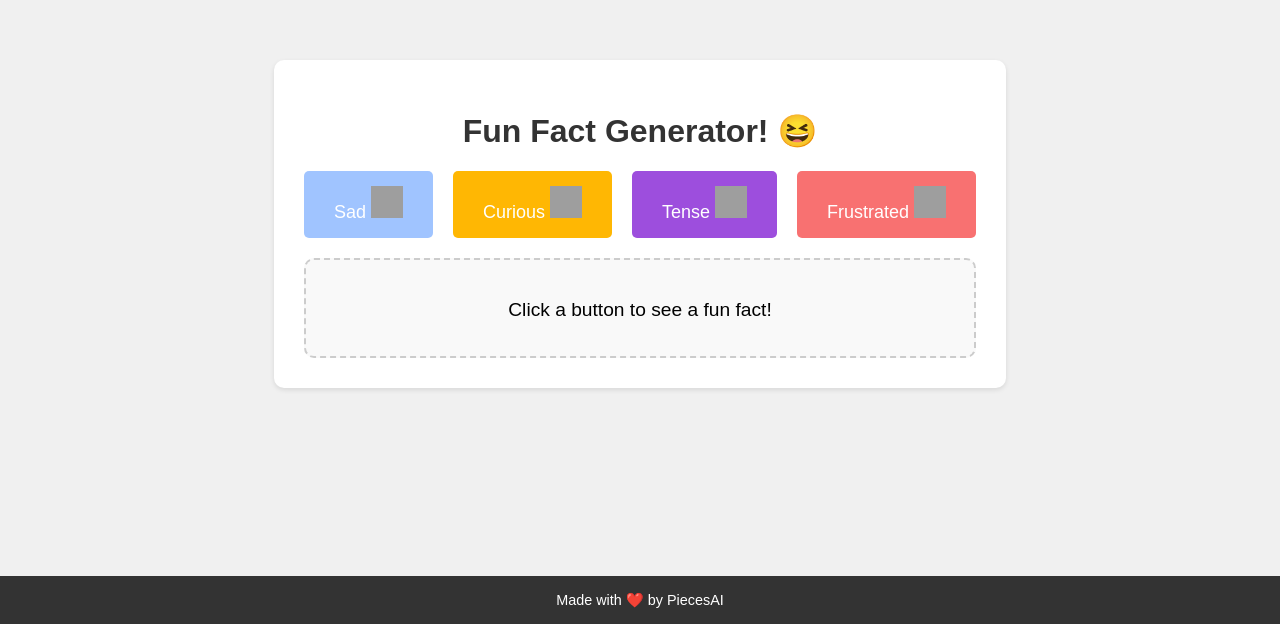
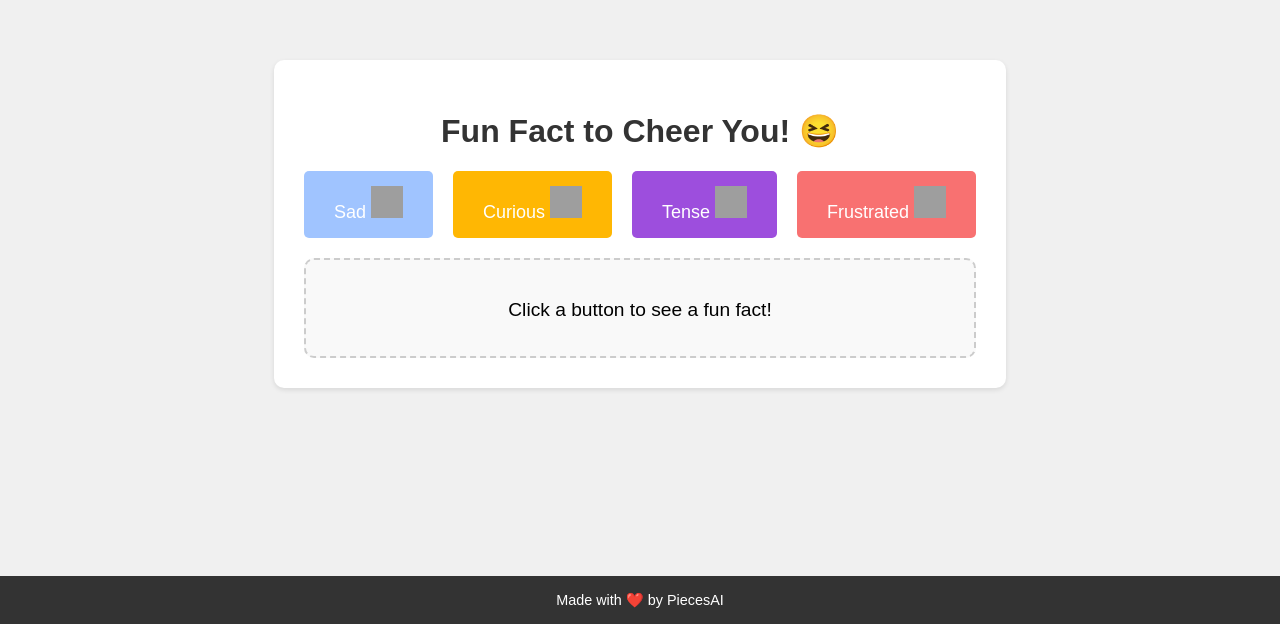
Before and after one commit to AbhinavTheDev/fun-fact, a plain HTML site: page index.html in a window 1280 px wide. Shown: the part 176-800 px from the top of the page. Drawn offline with Linux system fonts and the light colour scheme; grey boxes are pictures that could not be loaded.

Commit message:
Update index.html

```diff
--- a/index.html
+++ b/index.html
@@ -8,7 +8,7 @@
       href="https://fonts.gstatic.com/s/e/notoemoji/latest/1f604/512.gif"
       type="image/x-icon"
     />
-    <title>Fun Fact Generator</title>
+    <title>Moody Fun Fact</title>
     <style>
       body {
         font-family: "Arial", sans-serif;
@@ -125,7 +125,7 @@
   </head>
   <body>
     <div class="container">
-      <h1>Fun Fact Generator! 😆</h1>
+      <h1>Fun Fact to Cheer You! 😆</h1>
 
       <div class="button-container">
         <button class="Sad">
```
